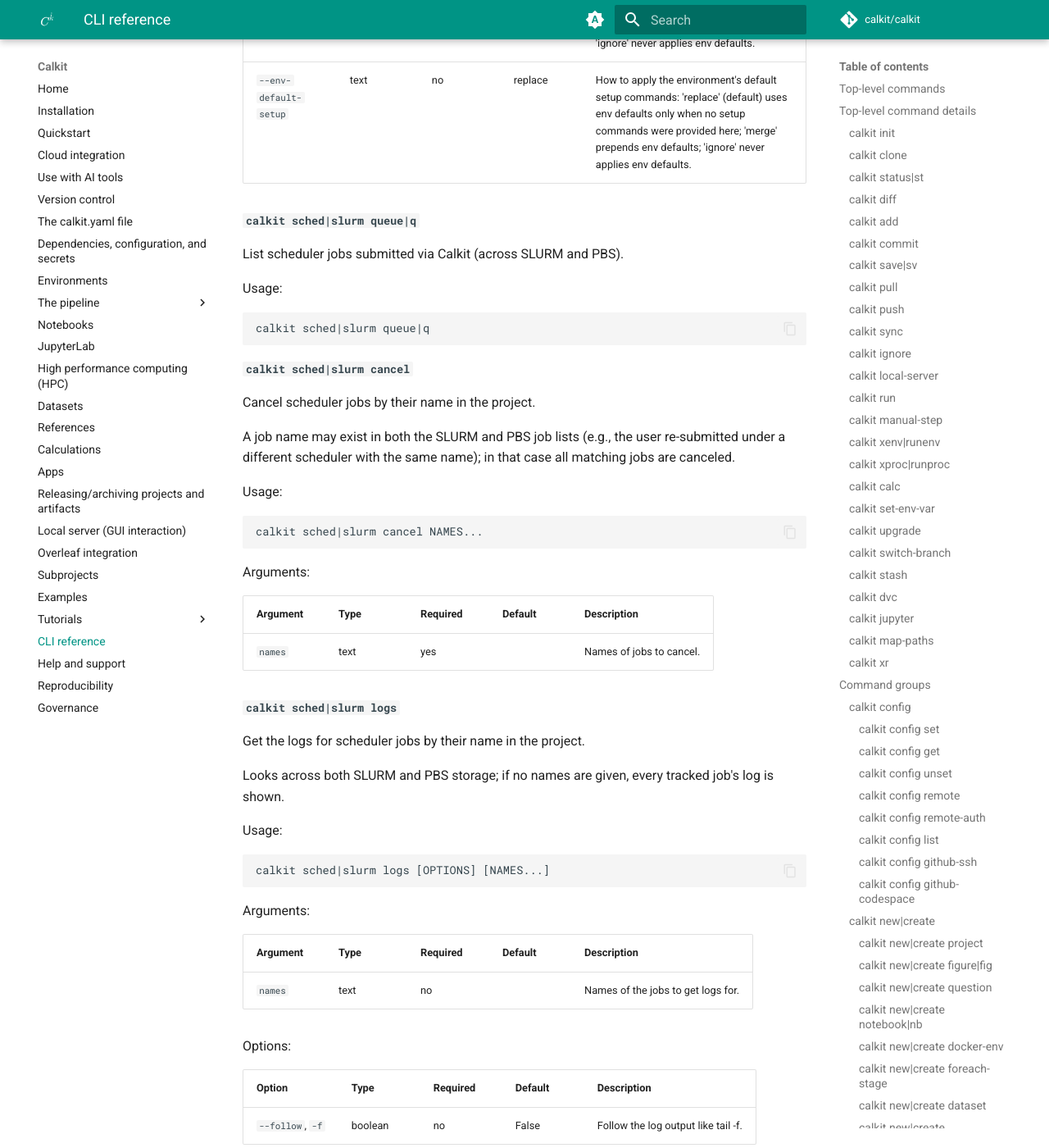
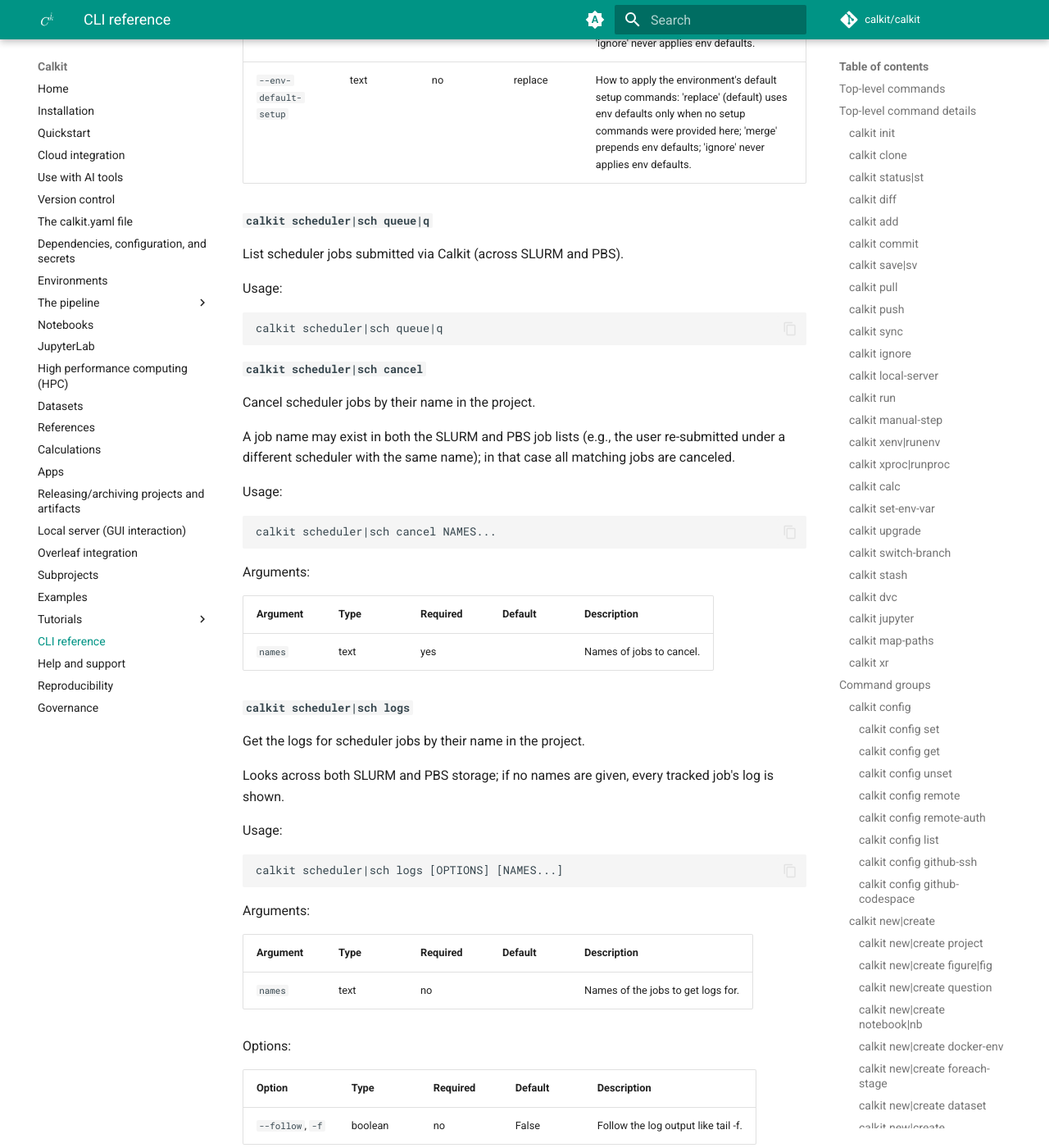
Before and after one commit to calkit/calkit, an MkDocs documentation site: the page built from docs/cli-reference.md, in a window 1280 px wide and 1400 px high, scrolled down 77187 px. Shown: the whole window at 82% size. Built offline with MkDocs 1.6.1 and Material for MkDocs 9.7.7, drawn with Linux system fonts in a browser that asks for light colours; comment, search, counter and statistics services are not loaded; some of the changed text lies outside the part shown.

Commit message:
Rename sched to scheduler/sch

````diff
--- a/docs/cli-reference.md
+++ b/docs/cli-reference.md
@@ -46,7 +46,7 @@
 | [`latex\|tex`](#command-group-latex-tex)         | Work with LaTeX.                                                   |
 | [`overleaf\|ol`](#command-group-overleaf-ol)     | Interact with Overleaf.                                            |
 | [`cloud`](#command-group-cloud)                  | Interact with a Calkit Cloud.                                      |
-| [`sched\|slurm`](#command-group-sched-slurm)     | Work with a job scheduler (SLURM or PBS).                          |
+| [`scheduler\|sch`](#command-group-scheduler-sch) | Work with a job scheduler (SLURM or PBS).                          |
 | [`dev`](#command-group-dev)                      | Developer tools.                                                   |
 
 ## Top-level command details
@@ -2753,22 +2753,22 @@
 | --------------- | ------- | -------- | ------- | -------------------------------------------------------------------------------------------------- |
 | `--force`, `-f` | boolean | no       | False   | Force logging in again even if already authenticated. Will store a new token in your local config. |
 
-<a id="command-group-sched-slurm"></a>
-
-### `calkit sched|slurm`
+<a id="command-group-scheduler-sch"></a>
+
+### `calkit scheduler|sch`
 
 Work with a job scheduler (SLURM or PBS).
 
-| Command                                       | Description                                                       |
-| --------------------------------------------- | ----------------------------------------------------------------- |
-| [`batch`](#subcommand-sched-slurm-batch)      | Submit a batch job through the scheduler associated with the env. |
-| [`queue\|q`](#subcommand-sched-slurm-queue-q) | List scheduler jobs submitted via Calkit (across SLURM and PBS).  |
-| [`cancel`](#subcommand-sched-slurm-cancel)    | Cancel scheduler jobs by their name in the project.               |
-| [`logs`](#subcommand-sched-slurm-logs)        | Get the logs for scheduler jobs by their name in the project.     |
-
-<a id="subcommand-sched-slurm-batch"></a>
-
-#### `calkit sched|slurm batch`
+| Command                                         | Description                                                       |
+| ----------------------------------------------- | ----------------------------------------------------------------- |
+| [`batch`](#subcommand-scheduler-sch-batch)      | Submit a batch job through the scheduler associated with the env. |
+| [`queue\|q`](#subcommand-scheduler-sch-queue-q) | List scheduler jobs submitted via Calkit (across SLURM and PBS).  |
+| [`cancel`](#subcommand-scheduler-sch-cancel)    | Cancel scheduler jobs by their name in the project.               |
+| [`logs`](#subcommand-scheduler-sch-logs)        | Get the logs for scheduler jobs by their name in the project.     |
+
+<a id="subcommand-scheduler-sch-batch"></a>
+
+#### `calkit scheduler|sch batch`
 
 Submit a batch job through the scheduler associated with the env.
 
@@ -2777,7 +2777,7 @@
 Usage:
 
 ```text
-calkit sched|slurm batch [OPTIONS] TARGET [ARGS...]
+calkit scheduler|sch batch [OPTIONS] TARGET [ARGS...]
 ```
 
 Arguments:
@@ -2802,21 +2802,21 @@
 | `--env-default-options`             | text    | no       | replace | How to apply the environment's default scheduler options: 'replace' (default) uses env defaults only when no options were provided here; 'merge' prepends env defaults (the scheduler's last-occurrence wins, so explicit options still override); 'ignore' never applies env defaults. |
 | `--env-default-setup`               | text    | no       | replace | How to apply the environment's default setup commands: 'replace' (default) uses env defaults only when no setup commands were provided here; 'merge' prepends env defaults; 'ignore' never applies env defaults.                                                                        |
 
-<a id="subcommand-sched-slurm-queue-q"></a>
-
-#### `calkit sched|slurm queue|q`
+<a id="subcommand-scheduler-sch-queue-q"></a>
+
+#### `calkit scheduler|sch queue|q`
 
 List scheduler jobs submitted via Calkit (across SLURM and PBS).
 
 Usage:
 
 ```text
-calkit sched|slurm queue|q
-```
-
-<a id="subcommand-sched-slurm-cancel"></a>
-
-#### `calkit sched|slurm cancel`
+calkit scheduler|sch queue|q
+```
+
+<a id="subcommand-scheduler-sch-cancel"></a>
+
+#### `calkit scheduler|sch cancel`
 
 Cancel scheduler jobs by their name in the project.
 
@@ -2825,7 +2825,7 @@
 Usage:
 
 ```text
-calkit sched|slurm cancel NAMES...
+calkit scheduler|sch cancel NAMES...
 ```
 
 Arguments:
@@ -2834,9 +2834,9 @@
 | -------- | ---- | -------- | ------- | ------------------------ |
 | `names`  | text | yes      |         | Names of jobs to cancel. |
 
-<a id="subcommand-sched-slurm-logs"></a>
-
-#### `calkit sched|slurm logs`
+<a id="subcommand-scheduler-sch-logs"></a>
+
+#### `calkit scheduler|sch logs`
 
 Get the logs for scheduler jobs by their name in the project.
 
@@ -2845,7 +2845,7 @@
 Usage:
 
 ```text
-calkit sched|slurm logs [OPTIONS] [NAMES...]
+calkit scheduler|sch logs [OPTIONS] [NAMES...]
 ```
 
 Arguments:
````
Also changed, not shown: 1 other file.
